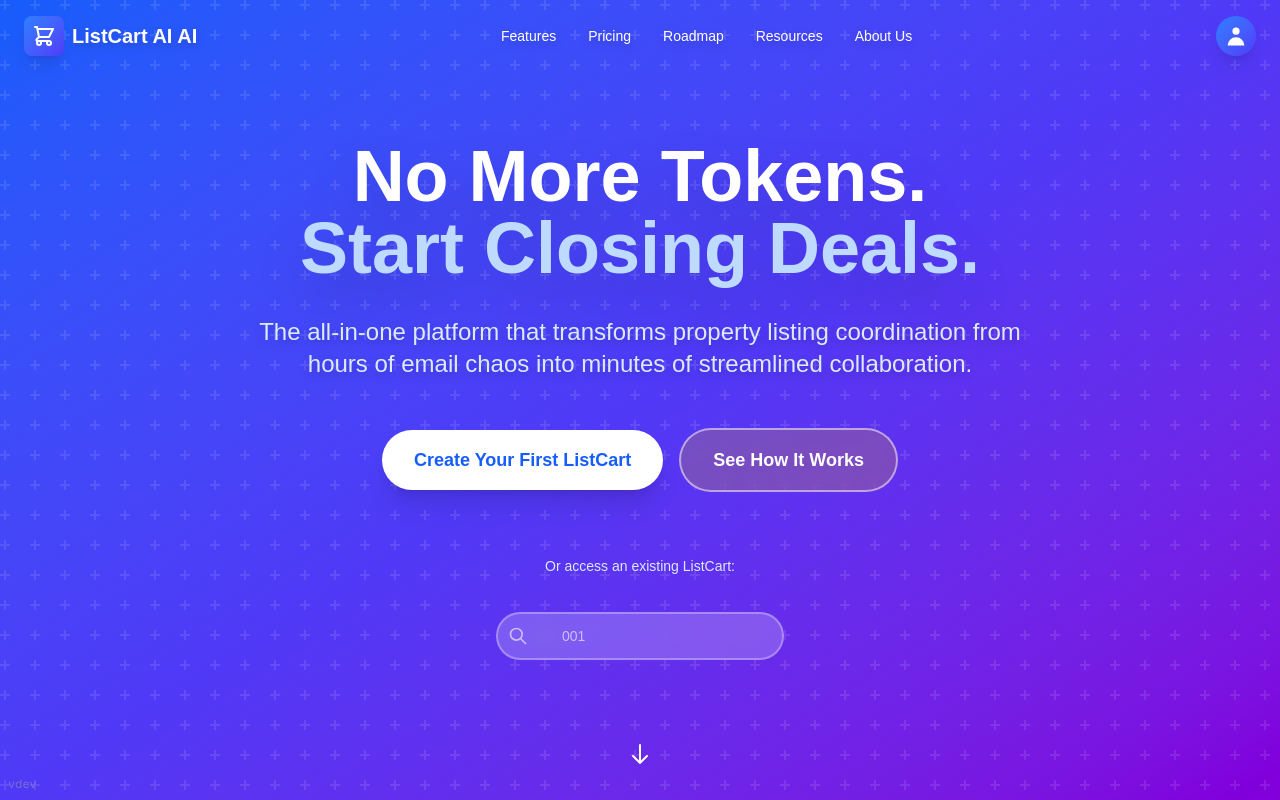
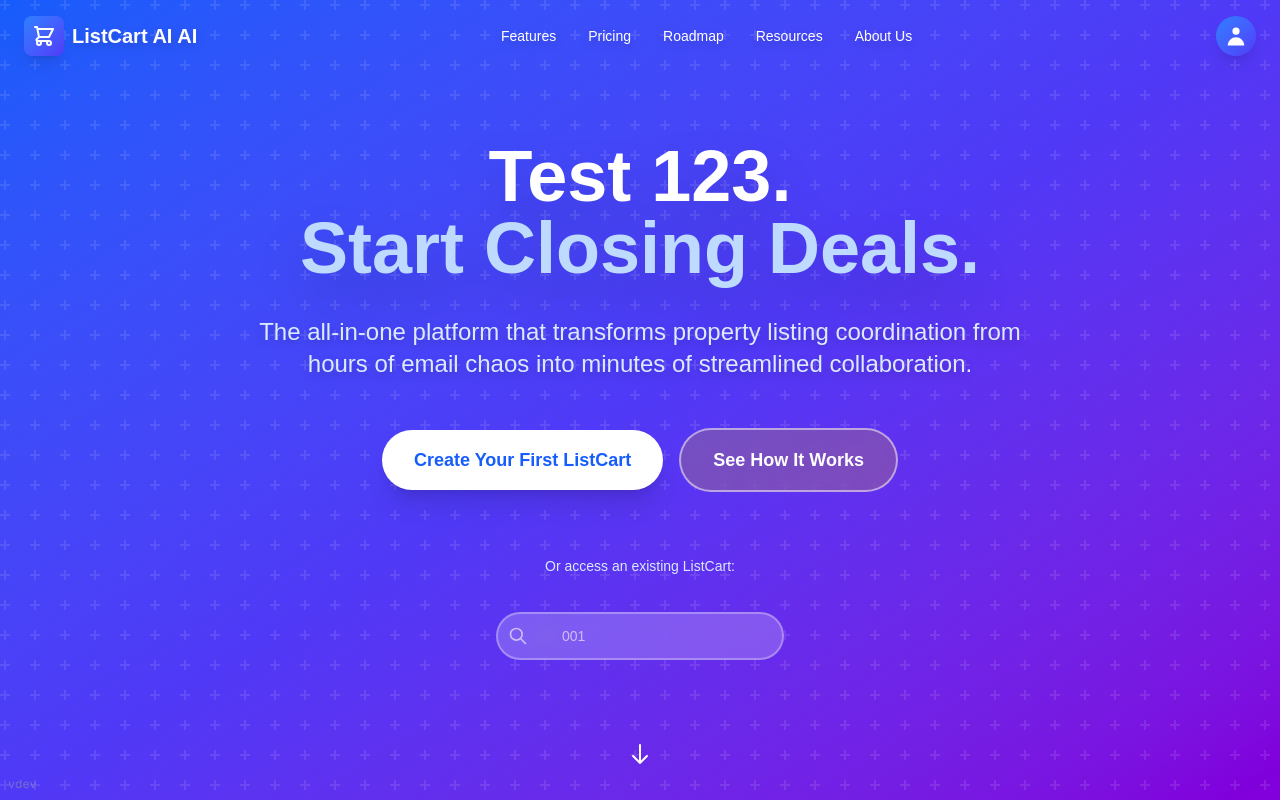
Before and after one commit to anthonyo1978/listcart-prod, a Next.js app: page / in a window 1280 px wide. Shown: the top 800 px of the page. Built offline with nearby package versions, Linux system fonts and the light colour scheme.

Commit message:
UI: Change landing page text to 'Test 123'

```diff
--- a/app/page.tsx
+++ b/app/page.tsx
@@ -22,7 +22,7 @@ export default function Home() {
           <div className="space-y-8">
             {/* Main Headline */}
             <h1 className="text-5xl md:text-7xl font-bold text-white drop-shadow-2xl">
-              No More Tokens.
+              Test 123.
               <br />
               <span className="text-blue-200">Start Closing Deals.</span>
             </h1>
```
